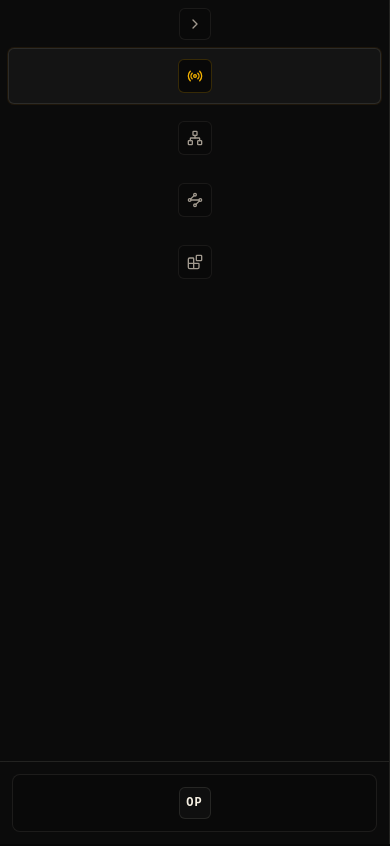
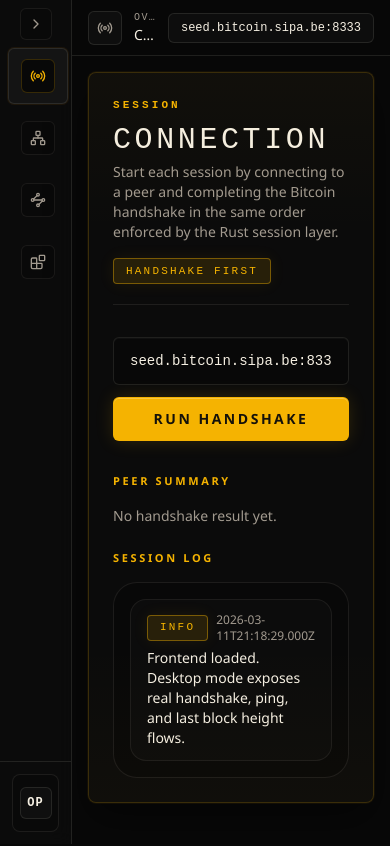
Before and after one commit to iamseki/btc-network, a React (Vite) app in the folder apps/web/: page / in a window 390 px wide. Shown: the top 846 px of the page. Built offline with nearby package versions, Linux system fonts and the light colour scheme.

Commit message:
fix: broken menu sidebar on window size change

```diff
--- a/apps/web/src/App.tsx
+++ b/apps/web/src/App.tsx
@@ -190,8 +190,8 @@ export function App() {
       <div
         className={`grid min-h-screen w-full ${
           sidebarCollapsed
-            ? "lg:grid-cols-[72px_minmax(0,1fr)]"
-            : "lg:grid-cols-[240px_minmax(0,1fr)]"
+            ? "grid-cols-[72px_minmax(0,1fr)]"
+            : "grid-cols-[72px_minmax(0,1fr)] md:grid-cols-[240px_minmax(0,1fr)]"
         }`}
       >
         <Sidebar className="min-h-screen">
```
